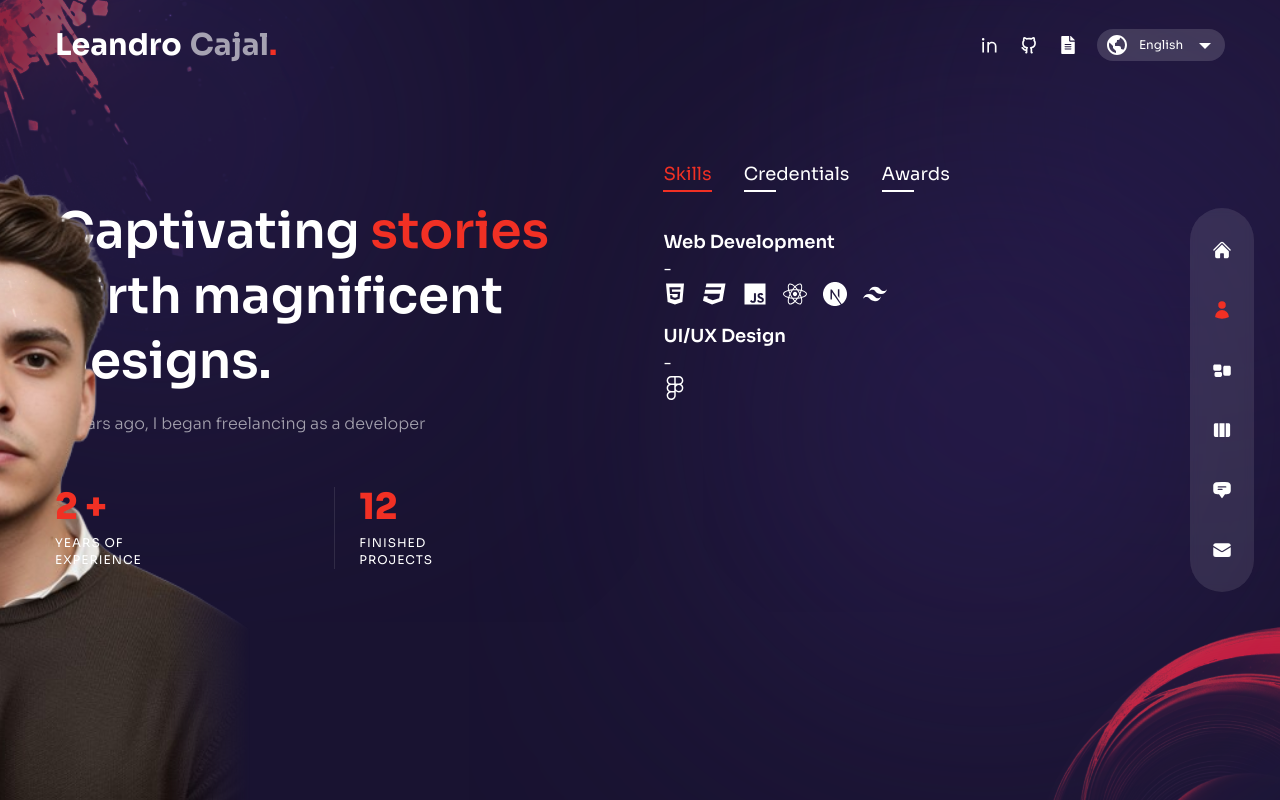
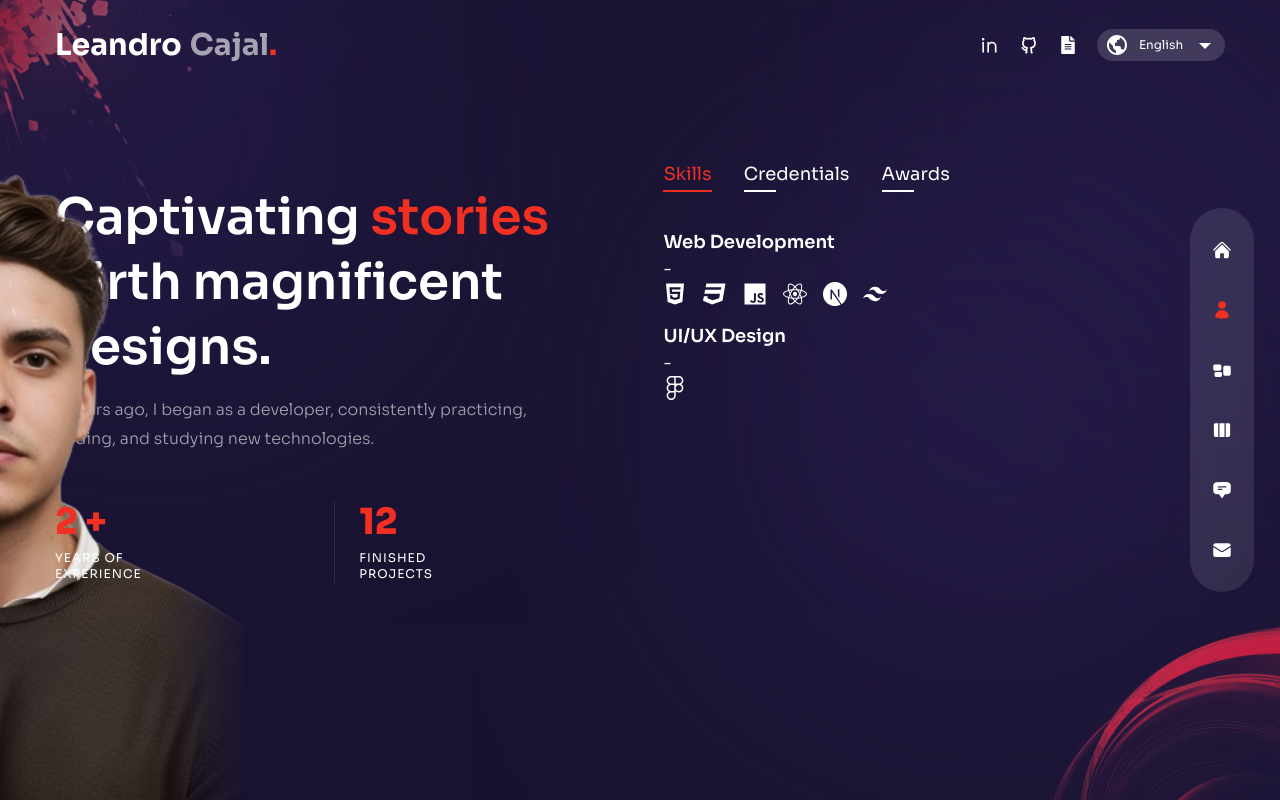
Before and after one commit to leandro-cajal/porfolio-nextjs, a Next.js app: page /about in a window 1280 px wide. Built offline with nearby package versions, Linux system fonts and the light colour scheme.

Commit message:
end of version 1.0

```diff
--- a/pages/about/index.js
+++ b/pages/about/index.js
@@ -174,7 +174,7 @@ const About = () => {
       heading: "Captivating",
       heading2: "birth magnificent designs.",
       accent: " stories",
-      subheading: "2 years ago, I began freelancing as a developer",
+      subheading: "2 years ago, I began as a developer, consistently practicing, coding, and studying new technologies.",
       experience: "Years of experience",
       projects: "Finished projects",
     },
@@ -182,7 +182,7 @@ const About = () => {
       heading: "Cautivantes",
       heading2: "dan lugar a diseños magníficos.",
       accent: " historias",
-      subheading: "Hace 2 años comencé a trabajar como desarrollador freelance",
+      subheading: "Hace 2 años comencé como desarrollador, practicando, codificando y estudiando nuevas tecnologías.",
       experience: "Años de experiencia",
       projects: "Proyectos terminados",
     },
```
